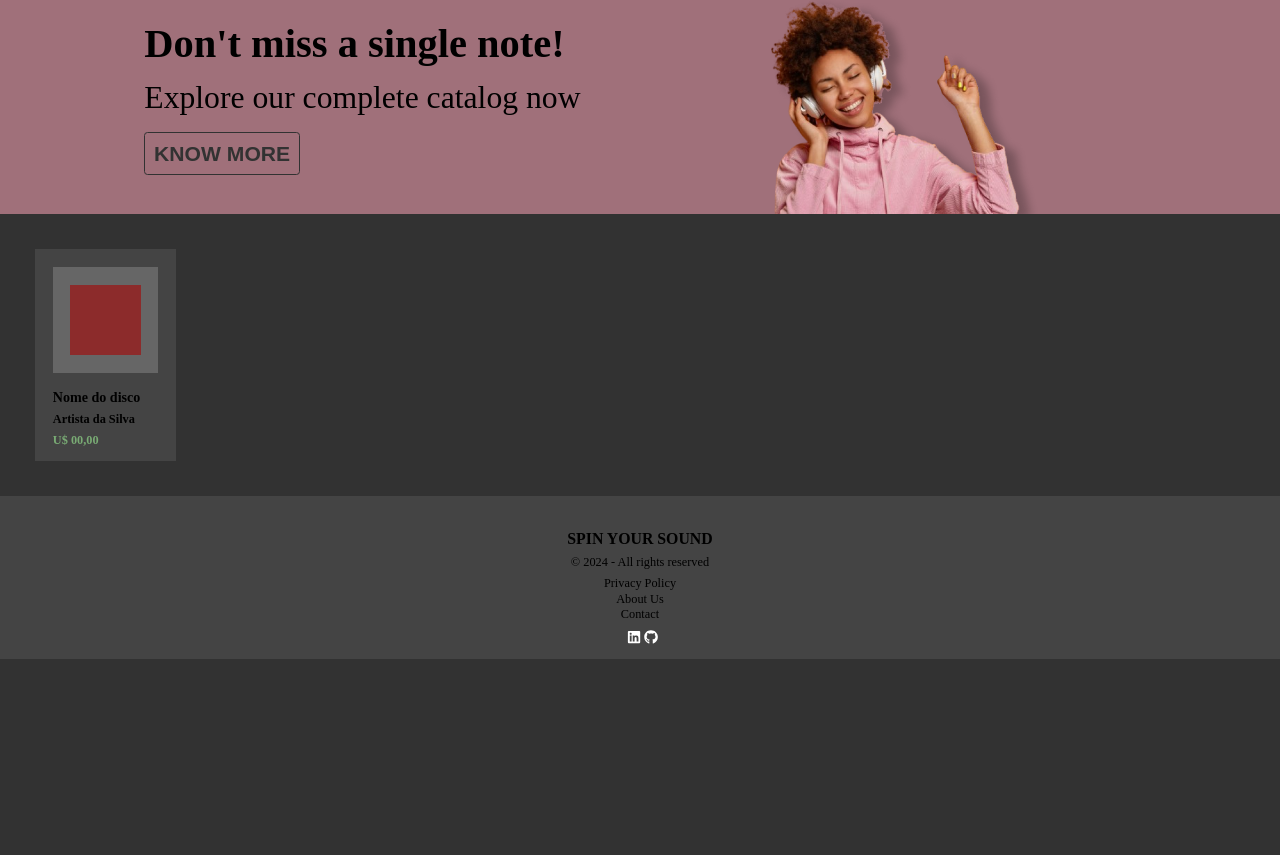
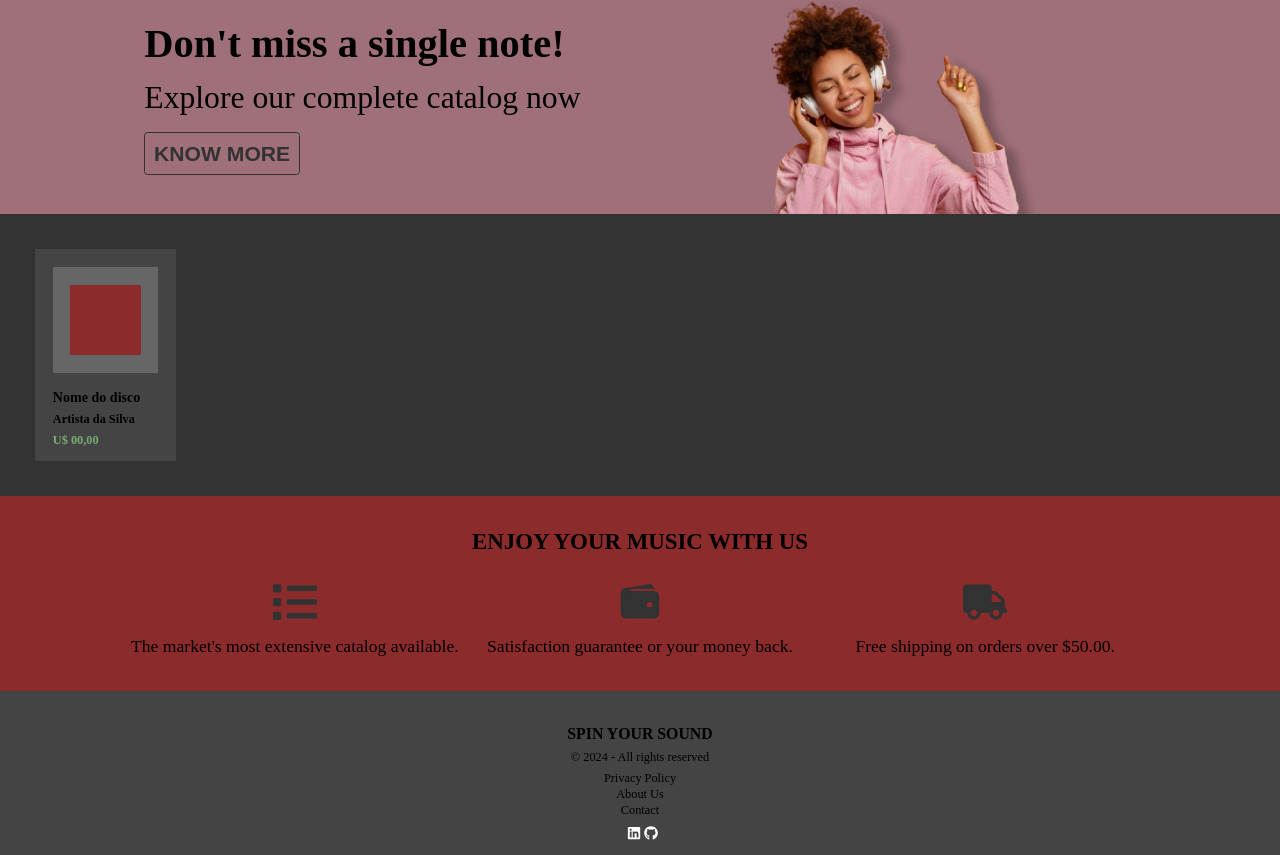
Before and after one commit to biaTrivillin/spin-your-sound, a React (Vite) app: page / in a window 1280 px wide. Shown: the part 1176-2031 px from the top of the page. Before the commit the page ends 1835 px from the top, so only its background shows below. Built offline with nearby package versions, Linux system fonts and the light colour scheme.

Commit message:
created bennefits banner with style file

```diff
--- a/src/components/pages/home/Home.tsx
+++ b/src/components/pages/home/Home.tsx
@@ -3,6 +3,7 @@ import BannerCarousel from "./bannerCarousel/BannerCarousel";
 import FilterCards from "./filterCards/FilterCards";
 import CatalogBanner from "./catalogBanner/CatalogBanner";
 import ProductCard from "../../layout/productCard/ProductCard";
+import BenefitsBanner from "./benefitsBanner/BenefitsBanner";
 
 function Home() {
 
@@ -13,6 +14,7 @@ function Home() {
             <FilterCards/>
             <CatalogBanner/>
             <ProductCard/>
+            <BenefitsBanner/>
         </>
     );
 }
--- /dev/null
+++ b/src/components/pages/home/benefitsBanner/BenefitsBanner.module.css
@@ -0,0 +1,41 @@
+@import url(../../../../styles/global.css);
+
+.banner {
+    width: 100%;
+    background-color: var(--red-bg);
+    display: flex;
+    flex-direction: column;
+    align-items: center;
+    justify-content: center;
+    padding: 2rem 0;
+    gap: 1.5rem;
+}
+.banner h1 {
+    font-size: 1.3rem;
+    font-weight: 800;
+}
+.text_container {
+    display: grid;
+    grid-template-columns: 0.3fr 1fr 1fr 1fr 0.3fr;
+    gap: 1rem;
+}
+.text_container div:nth-child(1){
+    grid-column: 2/3;
+}
+.text_container div {
+    text-align: center;
+}
+.text_container p {
+    font-size: 1rem;
+    font-weight: 400;
+    text-align: center;
+    margin-top: 0.5rem;
+}
+.text_container svg {
+    font-size: 2.5rem;
+    fill: var(--bg-color);
+}
+.text_container svg:hover {
+    fill: var(--text-color);
+    transition: 1s;
+}
--- /dev/null
+++ b/src/components/pages/home/benefitsBanner/BenefitsBanner.tsx
@@ -0,0 +1,29 @@
+import { FaList } from "react-icons/fa";
+import { IoWallet } from "react-icons/io5";
+import { FaTruck } from "react-icons/fa";
+import styles from "./BenefitsBanner.module.css";
+
+
+function BenefitsBanner() {
+    return (
+        <article className={styles.banner}>
+            <h1>ENJOY YOUR MUSIC WITH US</h1>
+            <div className={styles.text_container}>
+                <div>
+                    <FaList />
+                    <p>The market&apos;s most extensive catalog available.</p>
+                </div>
+                <div>
+                    <IoWallet />
+                    <p>Satisfaction guarantee or your money back.</p>
+                </div>
+                <div>
+                    <FaTruck />
+                    <p>Free shipping on orders over $50.00.</p>
+                </div>
+            </div>
+        </article>
+    );
+}
+
+export default BenefitsBanner;
```
